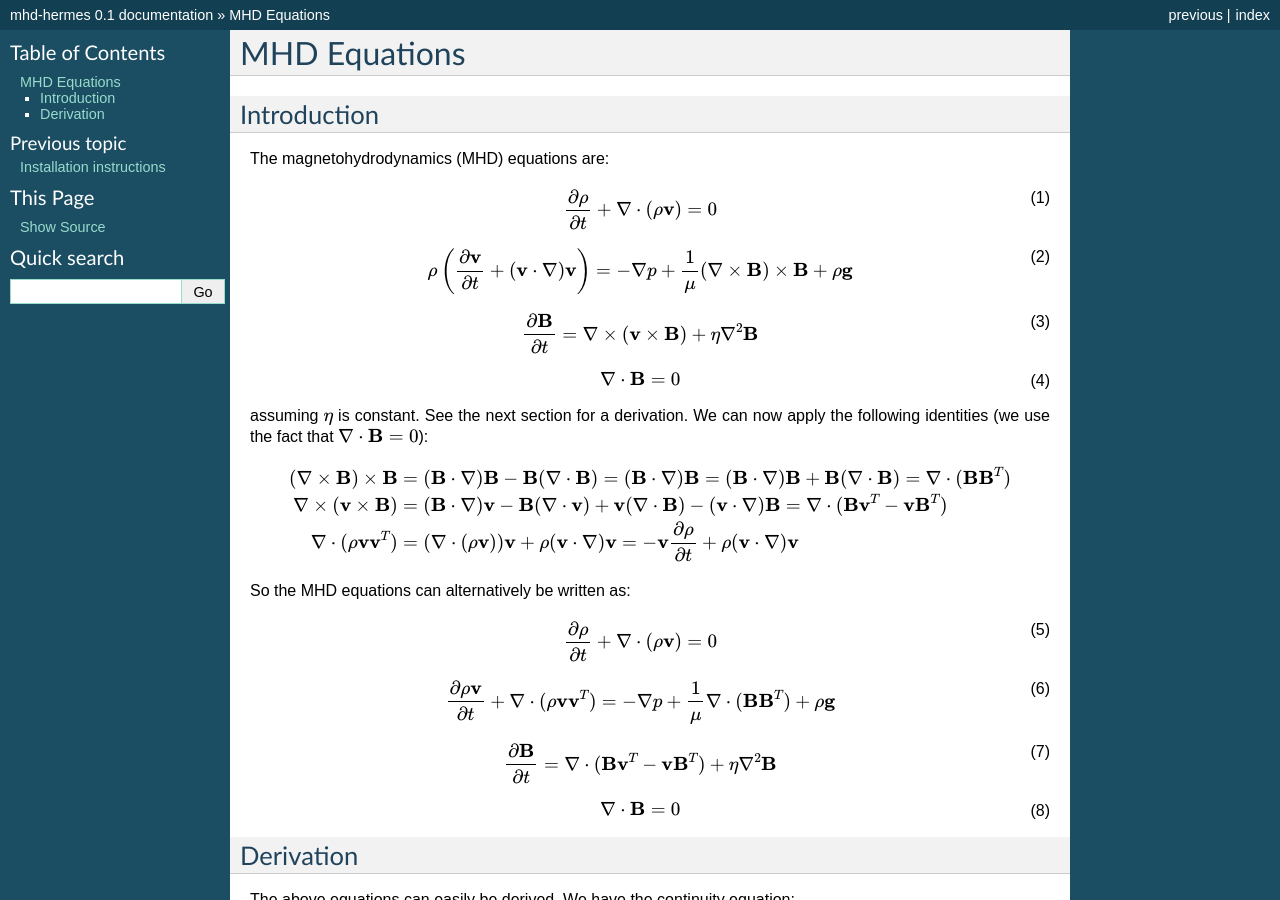
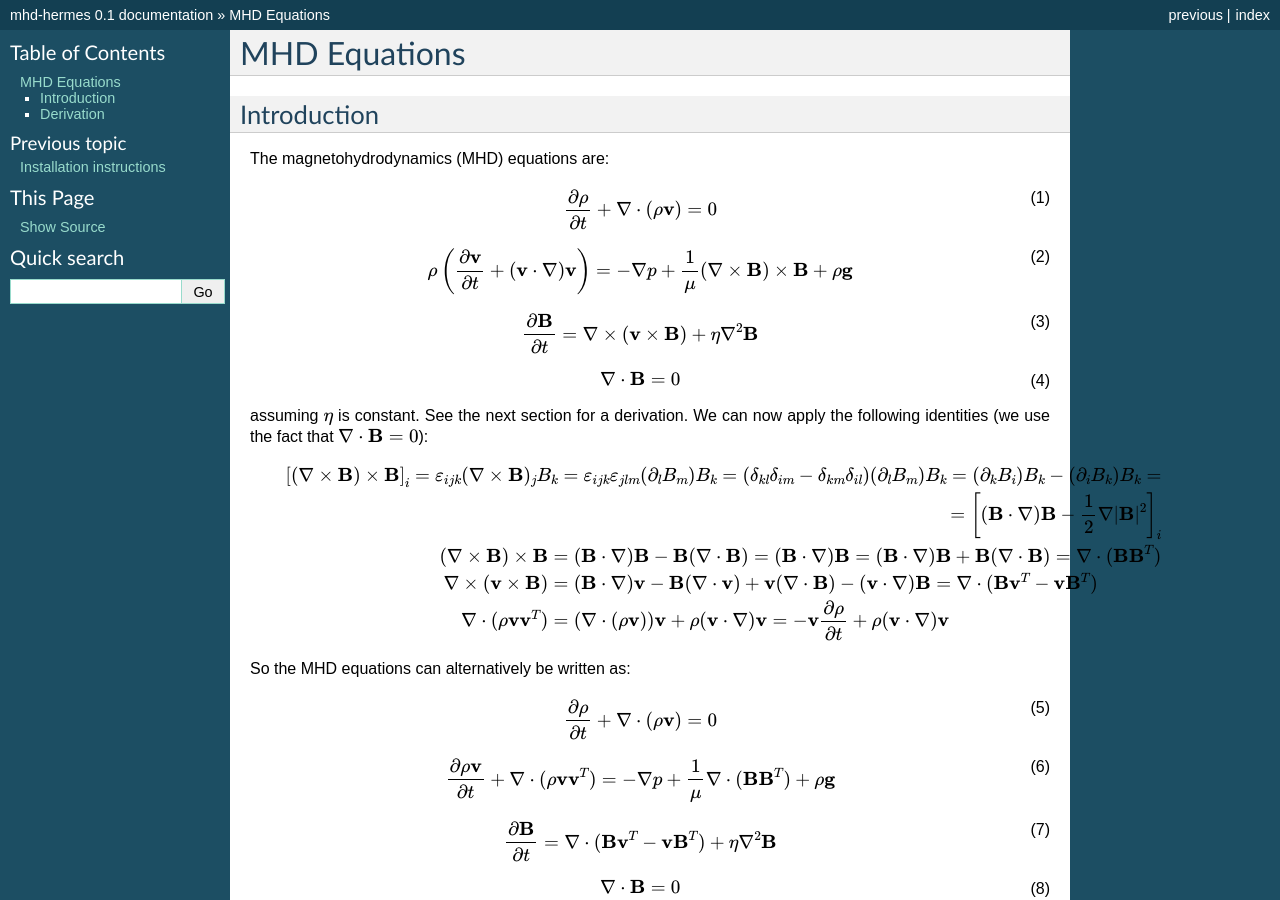
Before and after one commit to certik/mhd-hermes, a Sphinx documentation site: the page built from doc/physics.rst, in a window 1280 px wide and 900 px high. Built offline with Sphinx 7.4.7, drawn with Linux system fonts in a browser that asks for light colours; formulas are drawn with MathJax 3.

Commit message:
Correct derivation added

```diff
--- a/doc/physics.rst
+++ b/doc/physics.rst
@@ -34,6 +34,14 @@ can now apply the following identities (we use the fact that
 :math:`\nabla\cdot{\bf B}=0`):
 
 .. math::
+
+    \left[(\nabla\times{\bf B}) \times {\bf B}\right]_i =
+        \varepsilon_{ijk}(\nabla\times{\bf B})_j B_k =
+        \varepsilon_{ijk}\varepsilon_{jlm}(\partial_l B_m)B_k =
+        (\delta_{kl}\delta_{im}-\delta_{km}\delta_{il})(\partial_l B_m)B_k =
+        (\partial_k B_i)B_k - (\partial_i B_k)B_k =
+
+    =\left[({\bf B}\cdot\nabla){\bf B} - {1\over2}\nabla|{\bf B}|^2\right]_i
 
     (\nabla\times{\bf B}) \times {\bf B} &=
         ({\bf B}\cdot\nabla){\bf B} - {\bf B}(\nabla\cdot{\bf B}) =
```
